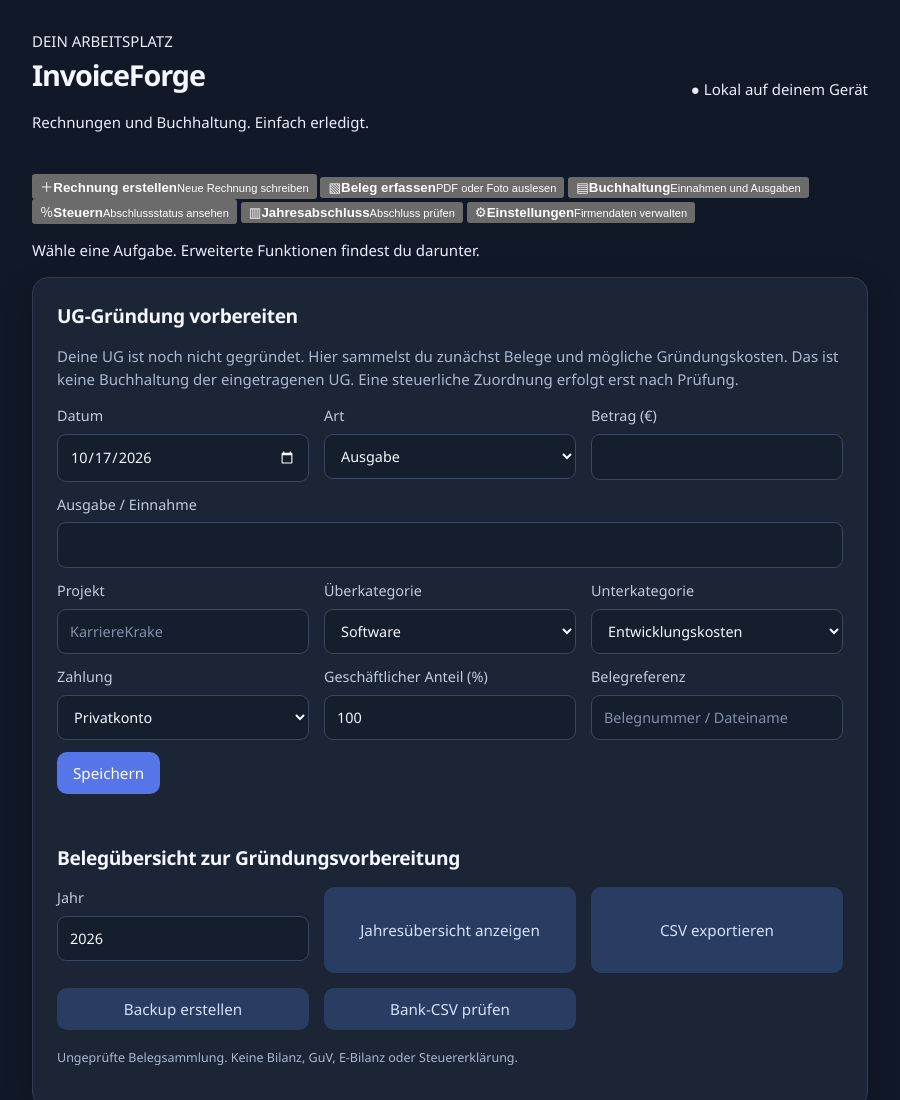
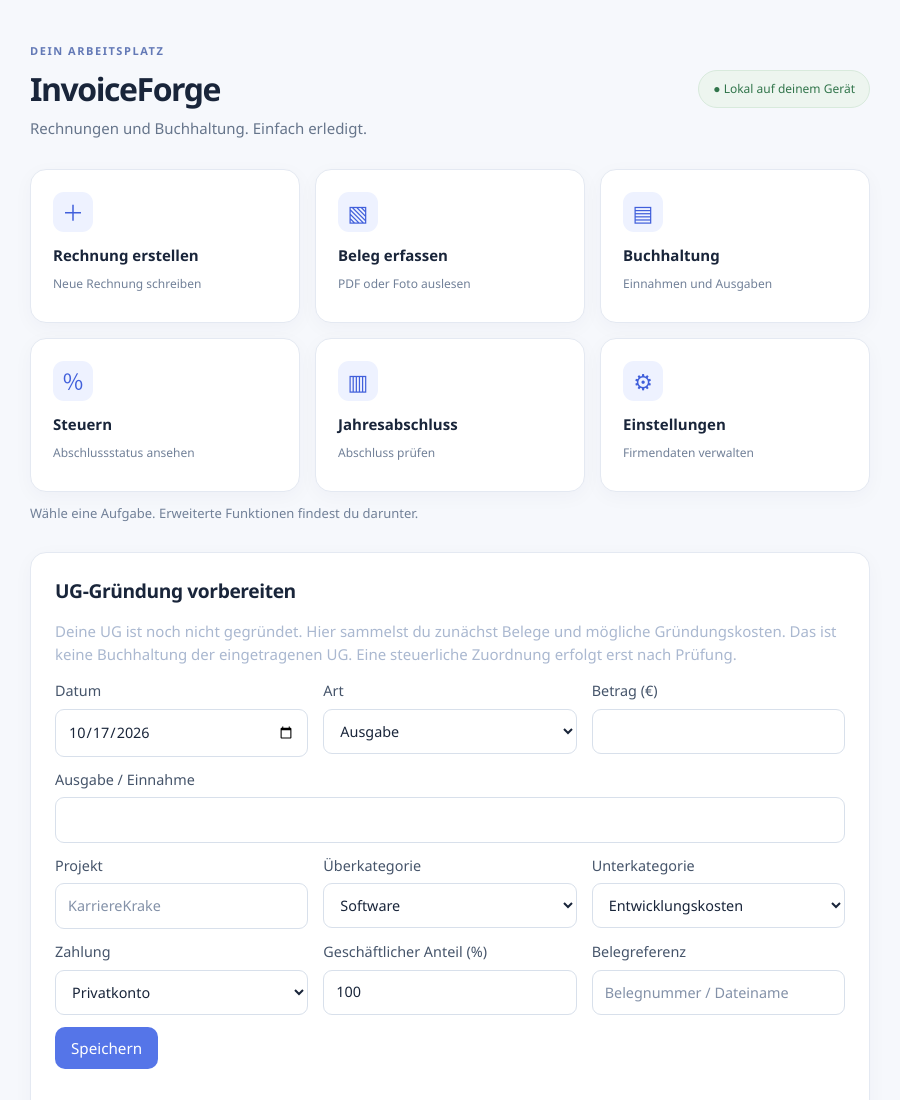
Before and after one commit to deadfrogface/InvoiceForge, an Electron app: page renderer/index.html in a window 900 px wide. Shown: the top 1100 px of the page. Drawn offline with nearby package versions, Linux system fonts and the light colour scheme; no server answers.

Commit message:
style(ui): light polished task cards and responsive dashboard

```diff
--- a/renderer/styles.css
+++ b/renderer/styles.css
@@ -305,3 +305,27 @@ label input:focus,label textarea:focus,label select:focus{border-color:#7895ff;o
 .totals-row.total{border-color:#7895ff}
 .message.success{background:#163b34;color:#a4f1d1;border-color:#286753}
 .message.error{background:#47242b;color:#ffbec7;border-color:#773943}
+
+
+/* Task-first home: accessible light workspace, without changing legacy form behavior */
+:root{color-scheme:light;--ink:#19253a;--muted:#63728a;--accent:#405fdb;--border:#e4e9f2;--paper:#fff}
+body{background:#f6f8fc;color:var(--ink)}
+.container{max-width:1120px;margin:auto;padding:38px 30px 72px}
+.workspace-header{display:flex;justify-content:space-between;align-items:center;gap:20px;margin:0 0 30px}
+.workspace-header h1{font-size:2rem;color:#19253a;margin:4px 0;letter-spacing:-.045em}
+.eyebrow{font-size:11px;font-weight:800;letter-spacing:.14em;color:#6379b6}
+.header-subtitle{margin:0;color:#66758b}
+.offline-pill{background:#edf5ef;border:1px solid #d8eadc;border-radius:30px;padding:9px 14px;color:#31754b;font-size:12px;white-space:nowrap}
+.home-actions{display:grid;grid-template-columns:repeat(3,minmax(0,1fr));gap:15px;margin:0 0 12px}
+.home-action{font:inherit;text-align:left;background:#fff;color:#19253a;border:1px solid #e4e9f2;border-radius:16px;min-height:154px;padding:22px;display:flex;flex-direction:column;gap:8px;cursor:pointer;box-shadow:0 5px 20px rgba(20,40,75,.035);transition:transform .15s,box-shadow .15s,border-color .15s}
+.home-action:hover{transform:translateY(-2px);border-color:#a8b7f4;box-shadow:0 12px 26px rgba(30,60,120,.09)}
+.home-action:focus-visible{outline:3px solid #7895ff;outline-offset:3px}
+.home-icon{font-size:22px;display:grid;place-items:center;width:40px;height:40px;border-radius:11px;background:#eef2ff;color:#405fdb;margin-bottom:4px}
+.home-action strong{font-size:15px}.home-action small{font-size:12px;color:#718098}
+.home-hint{font-size:13px;color:#718098;margin:0 0 28px}
+.card{background:#fff;color:#19253a;border-color:#e4e9f2;box-shadow:0 5px 20px rgba(20,40,75,.035)}
+.card h2,.card summary{color:#19253a}
+label{color:#45546a}label input,label textarea,label select{background:#fff;color:#19253a;border-color:#d8e0eb}
+#bkReport details{background:#fff}#bkReport details details{background:#f9fbff}
+@media(max-width:780px){.home-actions{grid-template-columns:repeat(2,minmax(0,1fr))}.workspace-header{align-items:flex-start;flex-direction:column}}
+@media(max-width:480px){.home-actions{grid-template-columns:1fr}.home-action{min-height:115px}.container{padding:20px 15px}}
```
